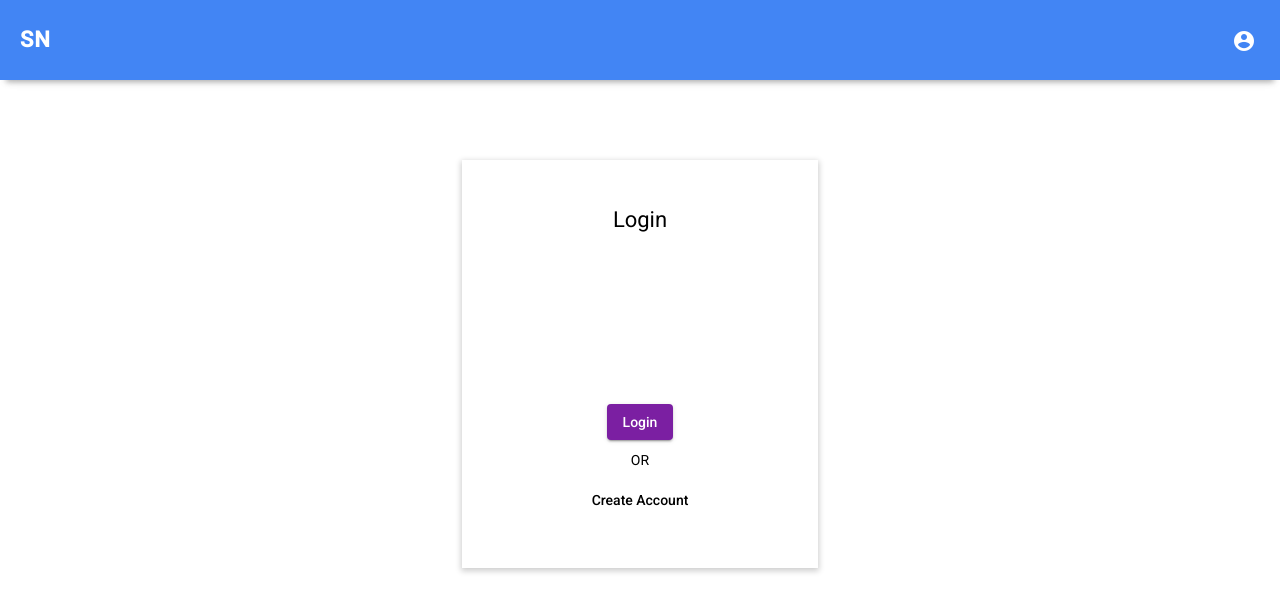
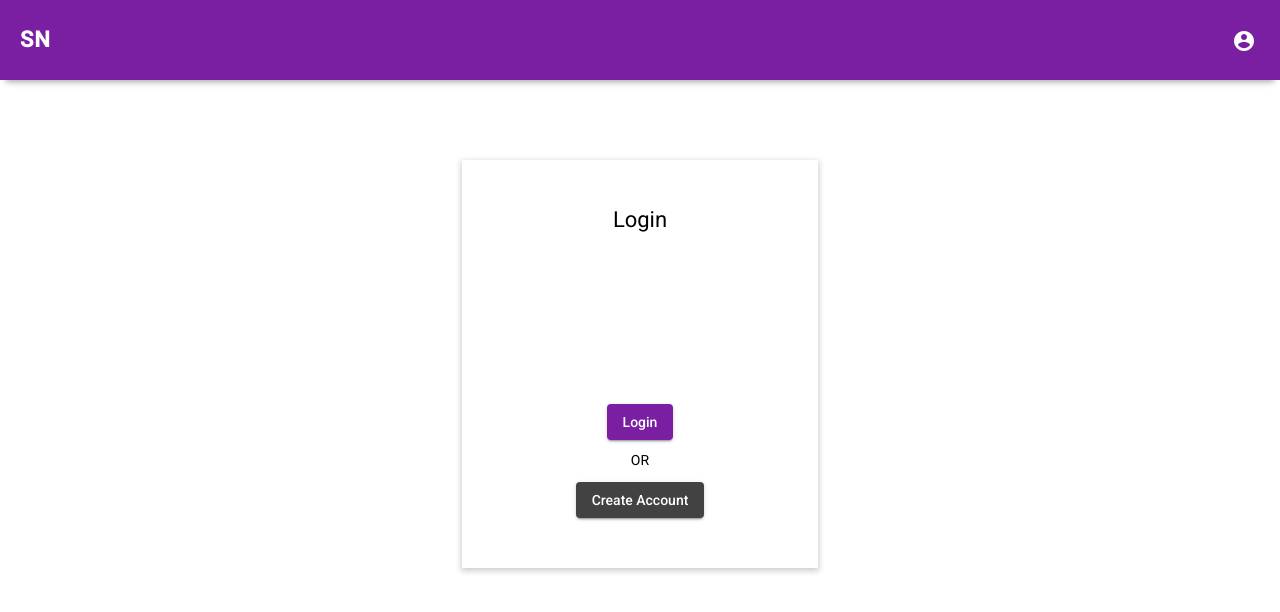
Before and after one commit to mdmuradhossain/ng-social-network, an Angular app: page /login in a window 1280 px wide. Shown: the top 612 px of the page. Built offline with nearby package versions, Linux system fonts and the light colour scheme.

Commit message:
button color changed

```diff
--- a/src/app/components/top-bar/top-bar.component.css
+++ b/src/app/components/top-bar/top-bar.component.css
@@ -3,7 +3,7 @@
   flex-direction: row;
   width: 100%;
   height: 10vh;
-  background-color: #4285f4;
+  background-color: #7b1fa2;
   color: #ffffff;
   padding: 0;
   box-shadow: 0 8px 6px -6px rgba(153, 153, 153, 0.836);
--- a/src/app/pages/create-account/create-account.component.html
+++ b/src/app/pages/create-account/create-account.component.html
@@ -32,7 +32,7 @@
         </button>
         <p>OR</p>
         <!-- {{ createAccountForm.value | json }} -->
-        <button mat-button routerLink="/login">Login</button>
+        <button mat-raised-button routerLink="/login">Login</button>
       </div>
     </form>
   </div>
--- a/src/app/pages/login/login.component.html
+++ b/src/app/pages/login/login.component.html
@@ -35,7 +35,7 @@
         </button>
         <p>OR</p>
         <!-- {{ loginForm.value | json }} -->
-        <button mat-button routerLink="/signup">Create Account</button>
+        <button mat-raised-button routerLink="/signup">Create Account</button>
       </div>
     </form>
   </div>
```
